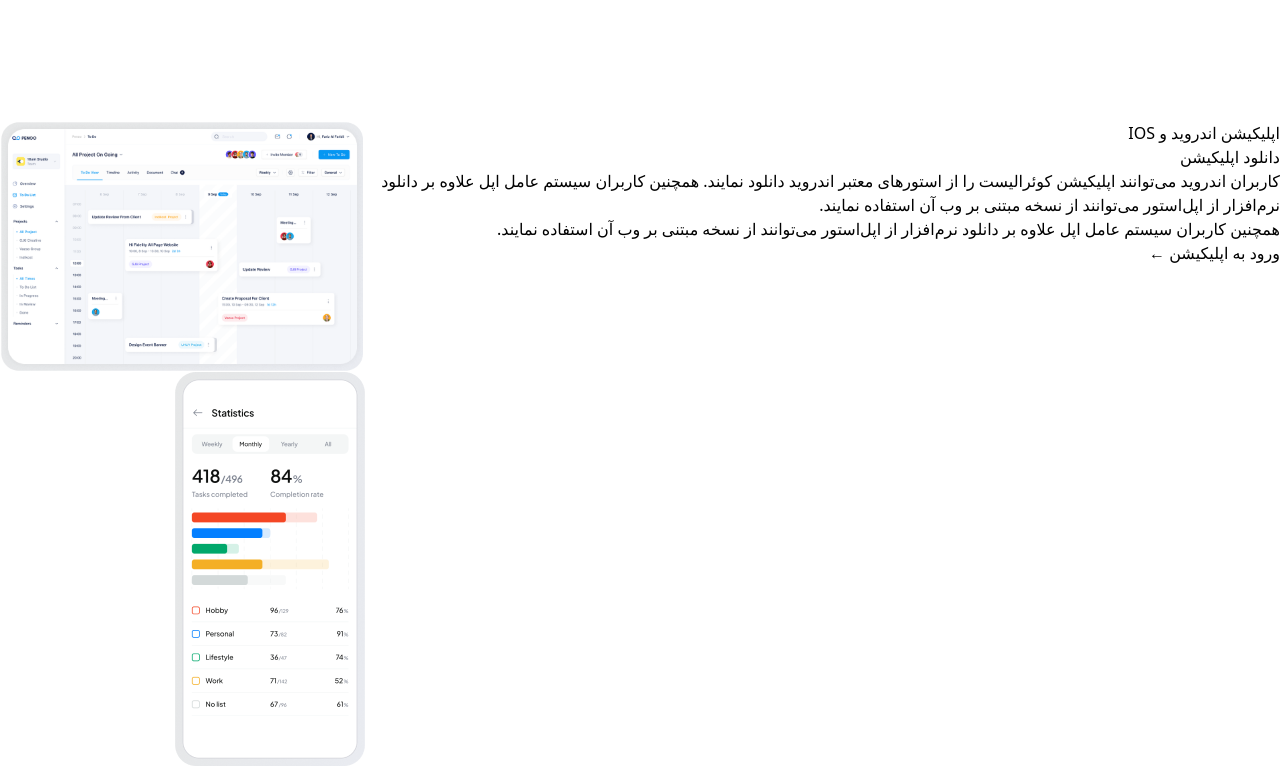
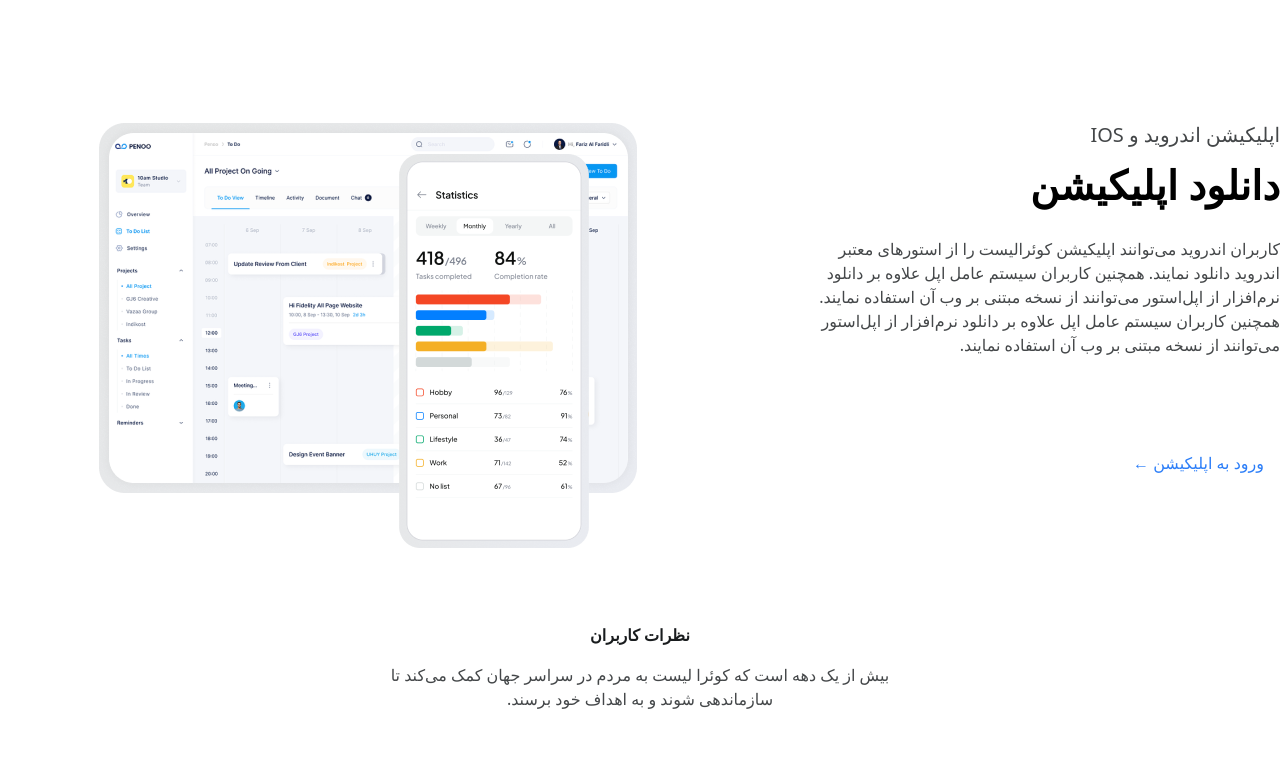
Before and after one commit to rezaboodarara/queraProjectPhase_1, a plain HTML site: page index.html in a window 1280 px wide. Shown: the part 1831-2597 px from the top of the page. After the commit the page ends 2542 px from the top, so only its background shows below. Drawn offline with Linux system fonts and the light colour scheme.

Commit message:
till comments

```diff
--- a/index.html
+++ b/index.html
@@ -176,10 +176,14 @@
         </div>
 
         <div class="flex mt-[124px]">
-          <div>
-            <p>اپلیکیشن اندروید و IOS</p>
-            <h2>دانلود اپلیکیشن</h2>
-            <p>
+          <div class="w-1/2 relative">
+            <p class="text-[#444749] text-xl font-normal">
+              اپلیکیشن اندروید و IOS
+            </p>
+            <h2 class="text-[40px] font-bold leading-[72px]">
+              دانلود اپلیکیشن
+            </h2>
+            <p class="w-[472px] mt-4 text-[#444749]">
               کاربران اندروید می‌توانند اپلیکیشن کوئرالیست را از استورهای معتبر
               اندروید دانلود نمایند. همچنین کاربران سیستم عامل اپل علاوه بر
               دانلود نرم‌افزار از اپل‌استور می‌توانند از نسخه مبتنی بر وب آن
@@ -187,15 +191,34 @@
               دانلود نرم‌افزار از اپل‌استور می‌توانند از نسخه مبتنی بر وب آن
               استفاده نمایند.
             </p>
-            <a href="#">ورود به اپلیکیشن &#8592; </a>
+            <a
+              class="py-[12px] px-[16px] w-48 h-14 text-primay absolute bottom-0"
+              href="#"
+              >ورود به اپلیکیشن &#8592;
+            </a>
           </div>
-          <div>
+          <div class="relative w-1/2">
             <img src="/assets/Mobile_clay_mockup.png" alt="" />
-            <img src="/assets/Mobile_clay_mockup (1).png" alt="" />
+            <img
+              src="/assets/Mobile_clay_mockup (1).png"
+              alt=""
+              class="test absolute z-1 top-[33px] right-[51px]"
+            />
           </div>
         </div>
 
-        <div></div>
+        <div class="mt-32">
+          <div class="m-auto w-[540px]">
+            <h3 class="text-center text-[#191C1E] font-bold size-10 w-[100%]">
+              نظرات کاربران
+            </h3>
+            <p class="text-center text-[#444749] font-normal size-4 w-[100%]">
+              بیش از یک دهه است که کوئرا لیست به مردم در سراسر جهان کمک می‌کند
+              تا سازماندهی شوند و به اهداف خود برسند.
+            </p>
+          </div>
+          <div></div>
+        </div>
       </div>
     </main>
     <footer></footer>
```
Also changed, not shown: input.css (line endings or trailing spaces), output.css.
